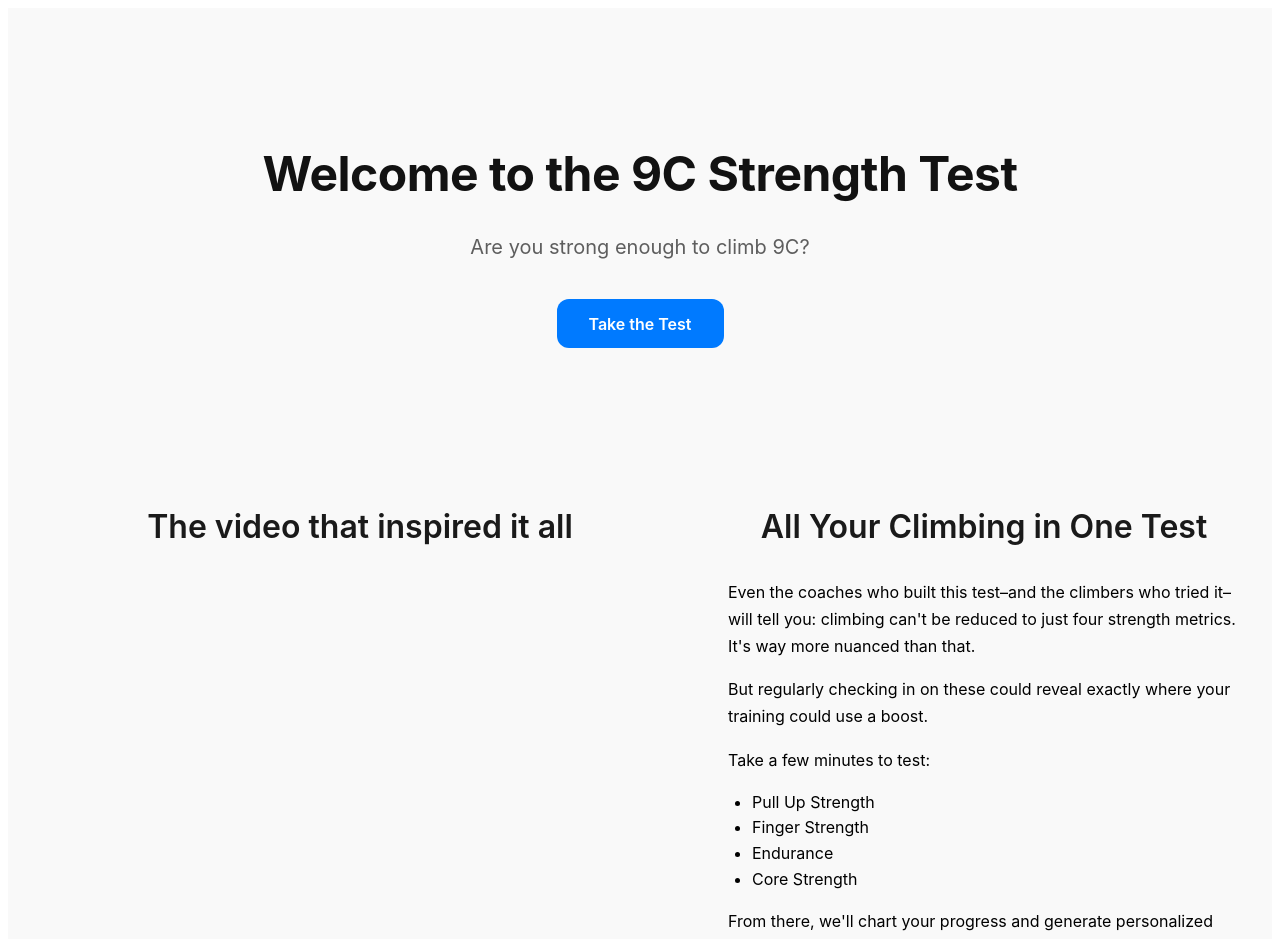
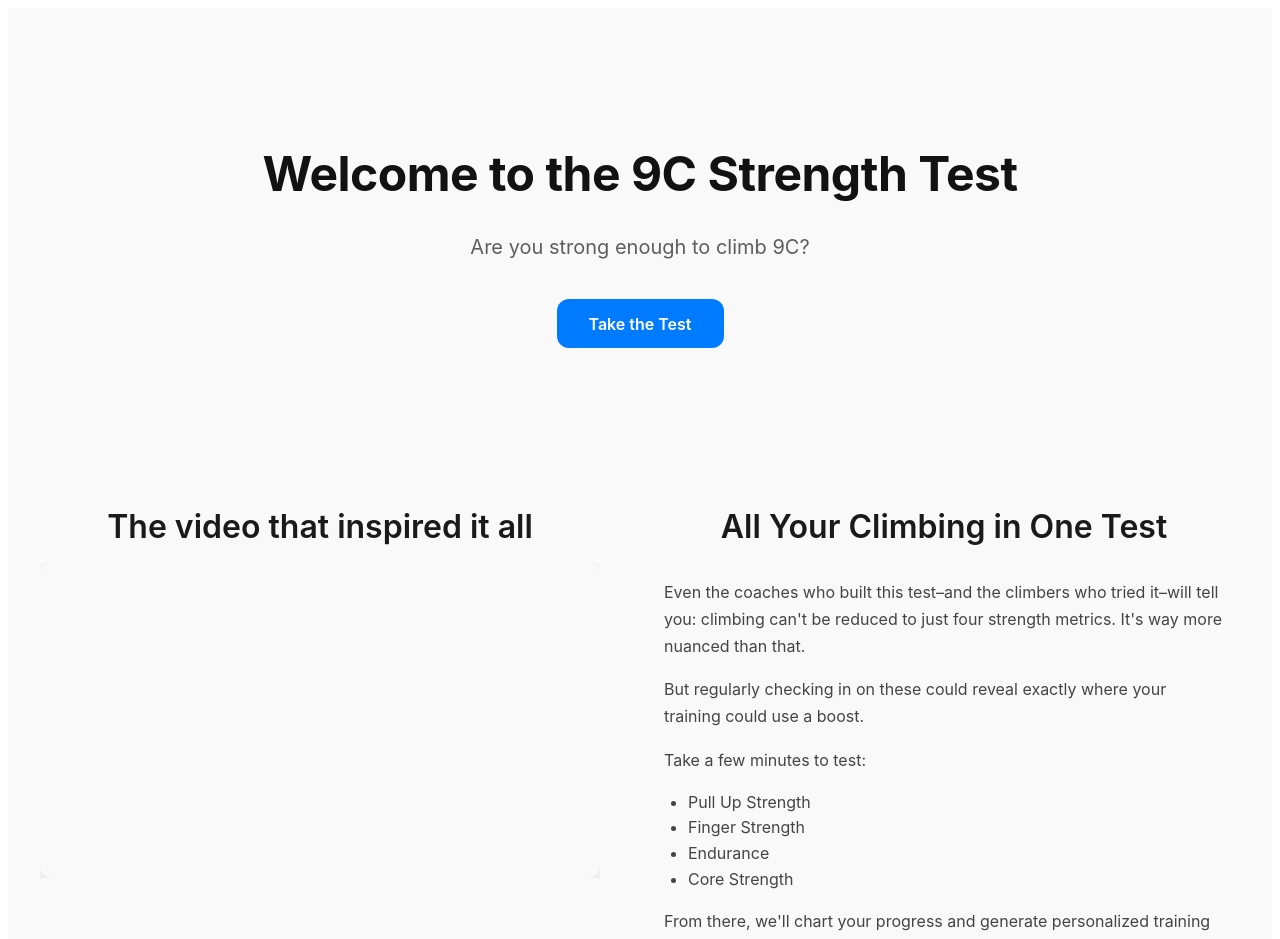
Before and after one commit to chanceguyton/climbing-fitness-app-public, a React (Vite) app: page / in a window 1280 px wide. Shown: the top 939 px of the page. Built offline with nearby package versions, Linux system fonts and the light colour scheme; no server answers.

Commit message:
Update VideoSection.css

```diff
--- a/src/styles/VideoSection.css
+++ b/src/styles/VideoSection.css
@@ -1,3 +1,10 @@
+/* Universal box sizing */
+*,
+*::before,
+*::after {
+  box-sizing: border-box;
+}
+
 .video-section {
   display: flex;
   flex-direction: column;
@@ -7,6 +14,7 @@
   background-color: #F9F9F9;
 }
 
+/* Desktop layout */
 @media (min-width: 768px) {
   .video-section {
     flex-direction: row;
@@ -14,23 +22,26 @@
     align-items: flex-start;
     gap: 3rem;
   }
+
+  .title-player-card,
+  .video-description {
+    width: 100%;
+    max-width: 50%;
+  }
 }
 
-/* Left side: title + video block */
+/* Left block: title + video */
 .title-player-card {
   flex: 1;
   display: flex;
   flex-direction: column;
   align-items: center;
   max-width: 640px;
+  width: 100%;
+  box-sizing: border-box;
 }
 
-/* Title centered over video */
-.video-section-title {
-  text-align: center;
-  margin-bottom: 1rem;
-}
-
+.video-section-title,
 .section-title {
   font-size: 2rem;
   font-weight: 600;
@@ -40,29 +51,75 @@
   line-height: 1.2;
 }
 
-/* The actual video container */
+/* Responsive typography */
+@media (max-width: 767px) {
+  .section-title {
+    font-size: 1.5rem;
+  }
+
+  .title-player-card,
+  .video-description {
+    max-width: 100%;
+    padding: 0;
+    margin: 0 auto;
+  }
+}
+
+/* Wrap the video to center it */
+.video-content-wrapper {
+  width: 100%;
+  display: flex;
+  justify-content: center;
+}
+
+/* Main video container (handles ReactPlayer layout) */
 .video-container {
   width: 100%;
+  max-width: 640px; /* ✅ Desktop size */
+  aspect-ratio: 16 / 9;
+  position: relative;
+  overflow: hidden;
+  margin: 0 auto;
 }
 
-.video-container iframe,
-.video-container video {
-  width: 100%;
+/* Responsive override on mobile */
+@media (max-width: 767px) {
+  .video-container {
+    max-width: 480px; /* ✅ Mobile size */
+  }
+}
+
+/* Force ReactPlayer internals to fill container */
+.video-container > div {
+  position: absolute !important;
+  top: 0;
+  left: 0;
+  width: 100% !important;
+  height: 100% !important;
   border-radius: 12px;
   box-shadow: 0 6px 20px rgba(0, 0, 0, 0.1);
 }
 
-/* Right side: text content */
+/* Right-side description */
 .video-description {
+  flex: 1;
   display: flex;
   flex-direction: column;
   justify-content: flex-start;
+  width: 100%;
+  box-sizing: border-box;
+  padding: 0 1rem;
+}
+
+.video-description-text {
+  flex: 1;
 }
 
 .video-description p {
   font-size: 1rem;
   line-height: 1.7;
   margin-bottom: 1rem;
+  color: #444;
 }
 
 .video-description ul {
@@ -74,4 +131,5 @@
   font-size: 1rem;
   line-height: 1.6;
   list-style-type: disc;
+  color: #444;
 }
```
